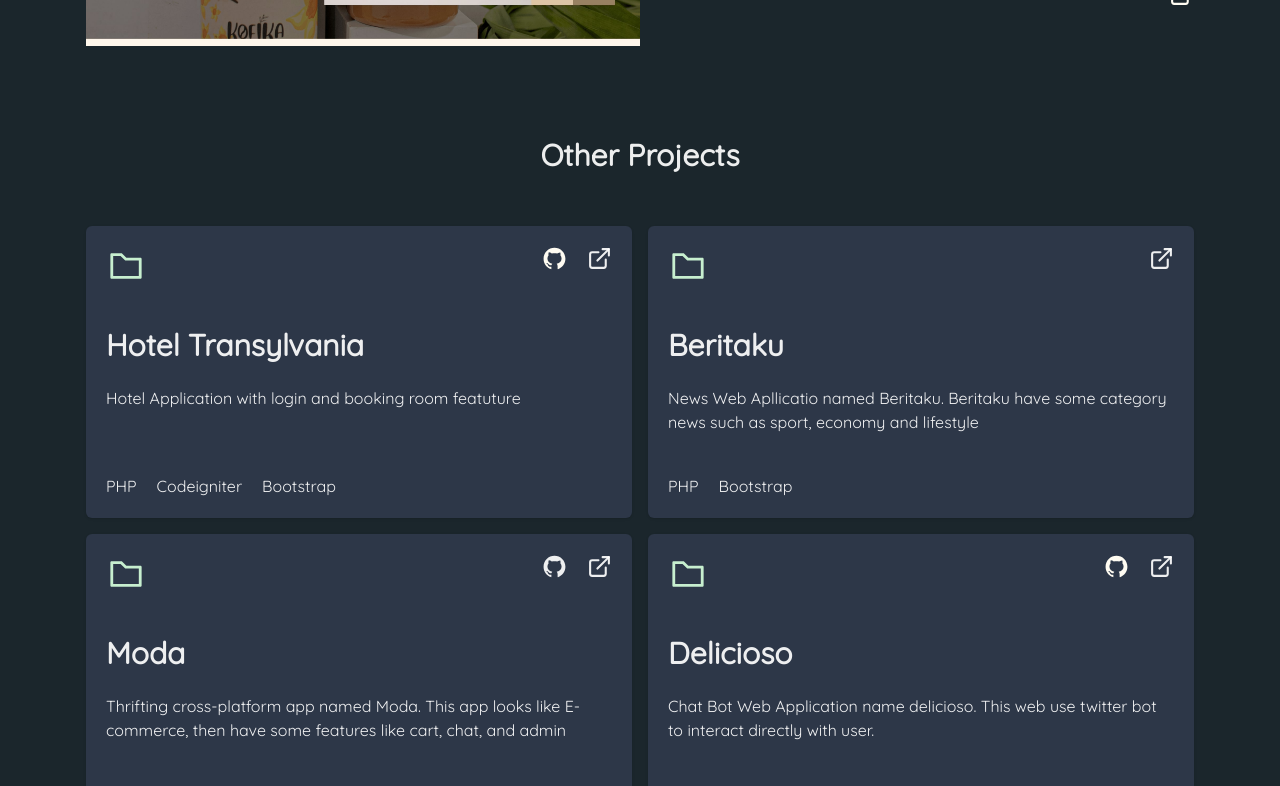
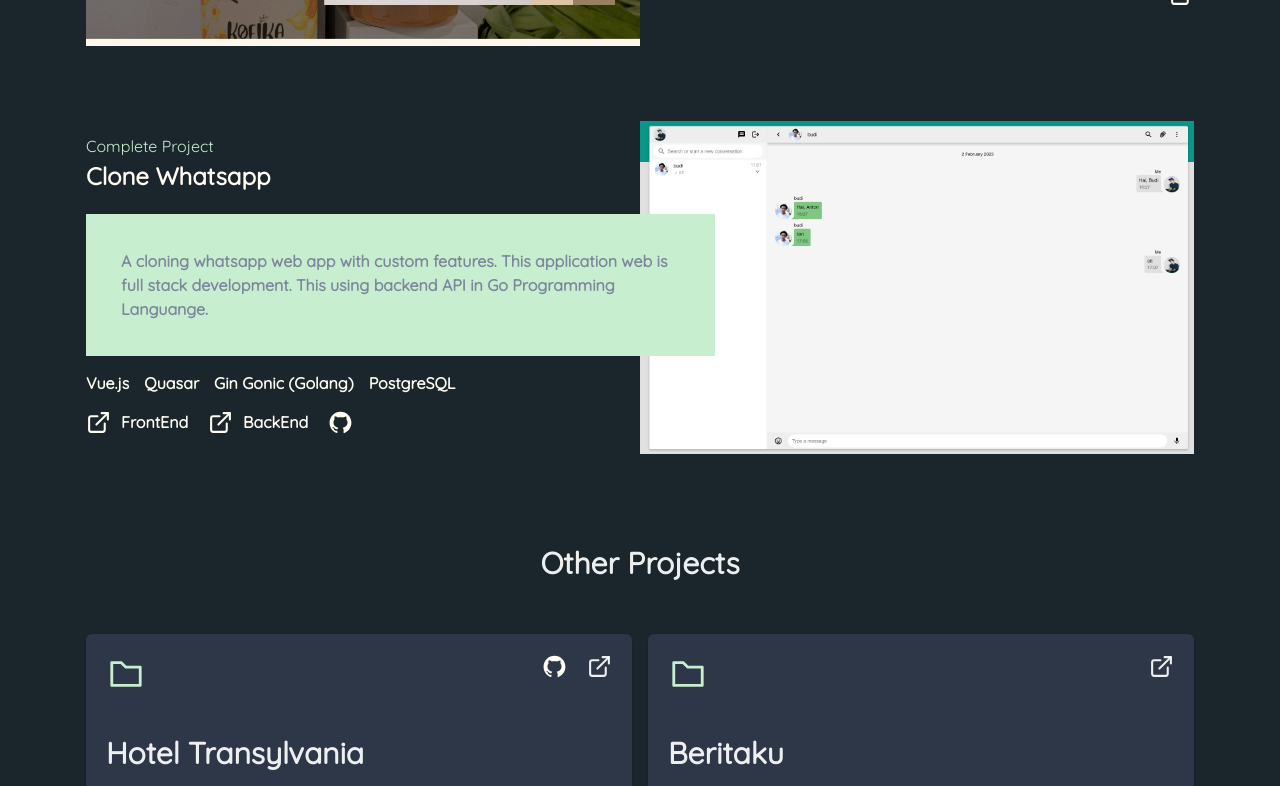
Before and after one commit to Nakesto/portofolio, a Next.js app: page / in a window 1280 px wide. Shown: the part 3100-3886 px from the top of the page. Built offline with nearby package versions, Linux system fonts and the light colour scheme.

Commit message:
add wa project

```diff
--- a/components/CardProject.jsx
+++ b/components/CardProject.jsx
@@ -1,4 +1,4 @@
-import { Flex, Icon, Image, Link, Text } from "@chakra-ui/react";
+import { Flex, Icon, Image, Link, Text, Wrap } from "@chakra-ui/react";
 import React from "react";
 import { AiOutlineGithub } from "react-icons/ai";
 import { FiExternalLink } from "react-icons/fi";
@@ -141,7 +141,7 @@
       >
         <Image
           src="Join.jpg"
-          alt="Kofika"
+          alt="Join App"
           w={{
             xsm: 0,
             md: "50%",
@@ -165,6 +165,7 @@
             xsm: "url(Join.jpg)",
             md: "unset",
           }}
+          zIndex="10"
           backgroundSize="cover"
           boxShadow={{
             xsm:
@@ -261,7 +262,7 @@
         w="100%"
         justifyContent="center"
         alignItems="center"
-        marginBottom="40px"
+        marginBottom="75px"
         initial={{ opacity: 0 }}
         whileInView={{ opacity: 1 }}
         transition={{
@@ -387,6 +388,180 @@
           </Flex>
         </Flex>
       </FlexMotion>
+      <FlexMotion
+        w="100%"
+        justifyContent="center"
+        alignItems="center"
+        marginBottom="40px"
+        direction="row-reverse"
+        initial={{ opacity: 0 }}
+        whileInView={{ opacity: 1 }}
+        transition={{
+          duration: 1,
+        }}
+      >
+        <Image
+          src="CloneWhatsapp.png"
+          alt="Clone WA"
+          w={{
+            xsm: 0,
+            md: "50%",
+          }}
+        />
+        <Flex
+          direction="column"
+          flex="1"
+          alignItems="start"
+          padding={{
+            xsm: "20px",
+            sm: "30px",
+            md: "0",
+          }}
+          marginRight={{
+            xsm: "0",
+            md: "-100px",
+            lg: "-75px",
+          }}
+          background={{
+            xsm: "url(Join.jpg)",
+            md: "unset",
+          }}
+          zIndex="10"
+          backgroundSize="cover"
+          boxShadow={{
+            xsm:
+              colorMode === "dark"
+                ? "inset 0 0 0 2000px rgba(27, 38, 44, 0.95)"
+                : "inset 0 0 0 2000px rgba(248, 249, 250, 0.95)",
+            md: "none",
+          }}
+        >
+          <Text
+            color={colorMode === "dark" ? "primary" : "quaternary"}
+            fontWeight="medium"
+          >
+            Complete Project
+          </Text>
+          <Text
+            fontSize="2xl"
+            fontWeight="bold"
+            color={colorMode === "dark" ? "white" : "black"}
+          >
+            Clone Whatsapp
+          </Text>
+          <Flex
+            marginTop="20px"
+            w="100%"
+            justifyContent="center"
+            alignItems="center"
+            padding={{
+              xsm: "0",
+              md: "35px",
+            }}
+            bg={{
+              sm: "none",
+              md: colorMode === "dark" ? "primary" : "quaternary",
+            }}
+          >
+            <Text
+              textAlign="left"
+              fontWeight="bold"
+              color={colorMode === "dark" ? "tertiary" : "black"}
+            >
+              A cloning whatsapp web app with custom features. This application
+              web is full stack development. This using backend API in Go
+              Programming Languange.
+            </Text>
+          </Flex>
+          <Wrap
+            color="white"
+            paddingTop="15px"
+            paddingBottom="15px"
+            spacing="15px"
+          >
+            <Text
+              fontWeight="extrabold"
+              color={colorMode === "dark" ? "white" : "black"}
+            >
+              Vue.js
+            </Text>
+            <Text
+              fontWeight="extrabold"
+              color={colorMode === "dark" ? "white" : "black"}
+            >
+              Quasar
+            </Text>
+            <Text
+              fontWeight="extrabold"
+              color={colorMode === "dark" ? "white" : "black"}
+            >
+              Gin Gonic (Golang)
+            </Text>
+            <Text
+              fontWeight="extrabold"
+              color={colorMode === "dark" ? "white" : "black"}
+            >
+              PostgreSQL
+            </Text>
+          </Wrap>
+          <Wrap spacing="20px">
+            <Link
+              href="https://clone-whatsapp.onrender.com"
+              style={{ textDecoration: "none" }}
+            >
+              <Flex direction="row" color="white" gap="10px">
+                <Icon
+                  as={FiExternalLink}
+                  w="25px"
+                  h="25px"
+                  color={colorMode === "dark" ? "white" : "black"}
+                />
+
+                <Text
+                  fontWeight="extrabold"
+                  color={colorMode === "dark" ? "white" : "black"}
+                >
+                  FrontEnd
+                </Text>
+              </Flex>
+            </Link>
+            <Link
+              href="https://golang-chat-api.onrender.com"
+              style={{ textDecoration: "none" }}
+            >
+              <Flex direction="row" color="white" gap="10px">
+                <Icon
+                  as={FiExternalLink}
+                  w="25px"
+                  h="25px"
+                  color={colorMode === "dark" ? "white" : "black"}
+                />
+
+                <Text
+                  fontWeight="extrabold"
+                  color={colorMode === "dark" ? "white" : "black"}
+                  style={{
+                    textDecoration: "none",
+                  }}
+                >
+                  BackEnd
+                </Text>
+              </Flex>
+            </Link>
+            <Link
+              href="https://github.com/Nakesto/vue-clone-whatsapp"
+              style={{ textDecoration: "none" }}
+            >
+              <Icon
+                as={AiOutlineGithub}
+                w="25px"
+                h="25px"
+                color={colorMode === "dark" ? "white" : "black"}
+              />
+            </Link>
+          </Wrap>
+        </Flex>
+      </FlexMotion>
     </>
   );
 };
--- a/components/Projects.jsx
+++ b/components/Projects.jsx
@@ -166,7 +166,9 @@
                 <Link href="https://github.com/Nakesto/Moda---Cross">
                   <Icon as={AiOutlineGithub} w="25px" h="25px" />
                 </Link>
-                <Icon as={FiExternalLink} w="25px" h="25px" />
+                <Link href="https://web-moda.vercel.app">
+                  <Icon as={FiExternalLink} w="25px" h="25px" />
+                </Link>
               </Flex>
             </Flex>
           </CardHeader>
--- a/pages/index.js
+++ b/pages/index.js
@@ -54,6 +54,7 @@
     <>
       <Head>
         <title>Vincent | Portofolio</title>
+        <meta name="author" content="Vincent Gunawan" />
         <meta name="title" content="Vincent's Portofolio" />
         <meta
           name="description"
```
Also changed, not shown: public/CloneWhatsapp.png (added).
